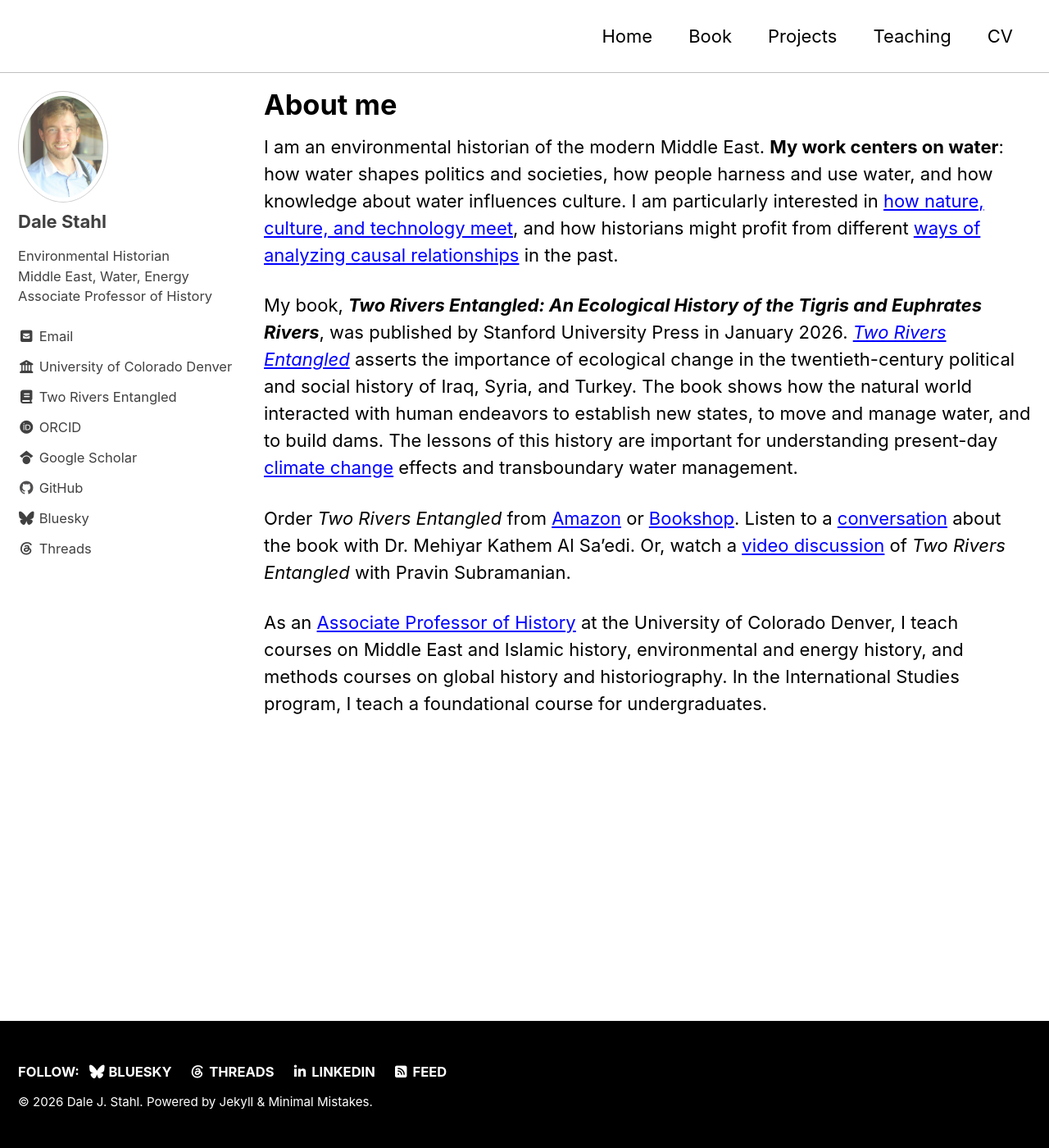
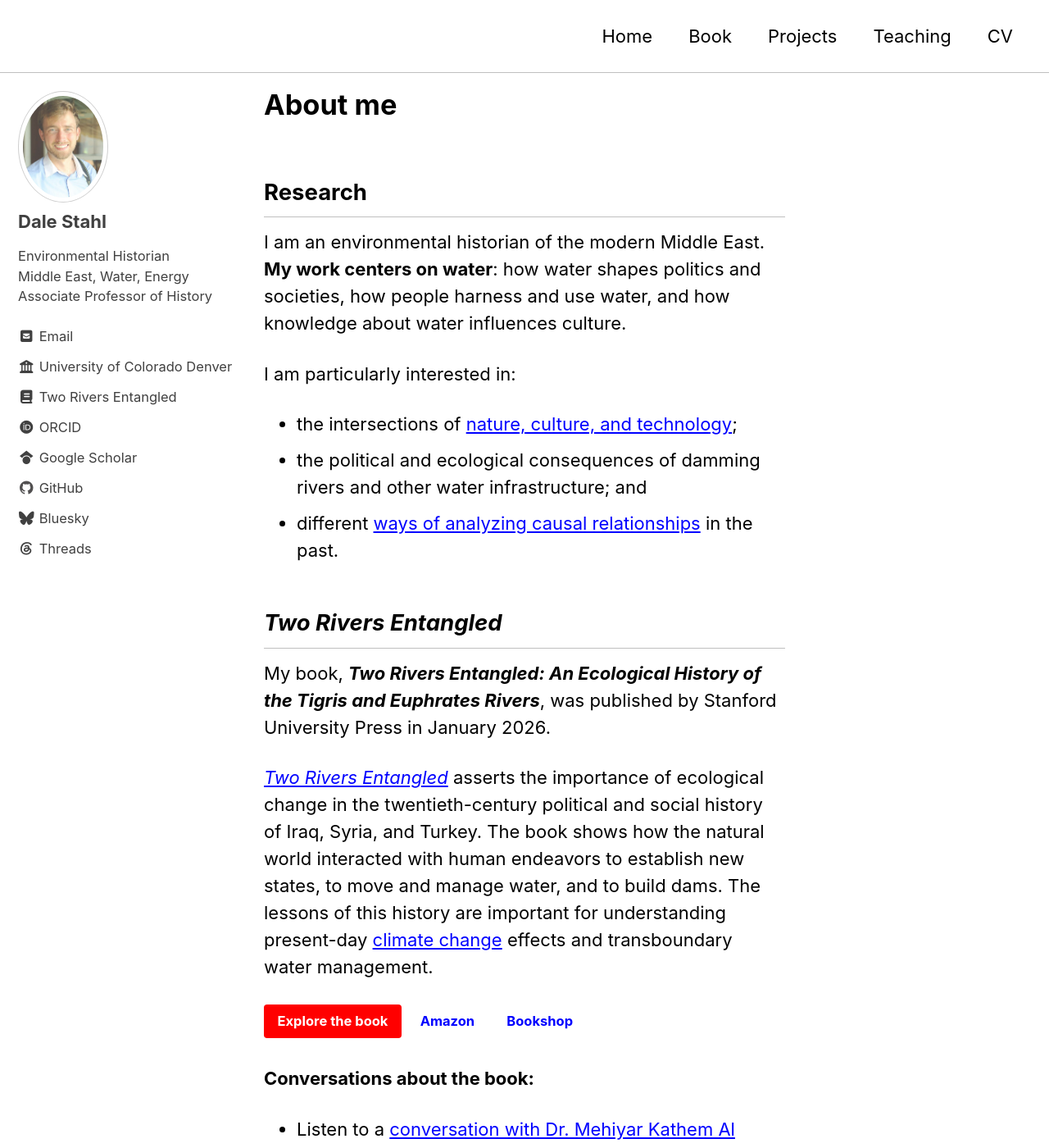
Before and after one commit to dalestahl/dalestahl.github.io, a Jekyll site: the page built from index.md, in a window 1280 px wide and 1400 px high. Shown: the whole window at 82% size. Built offline with Jekyll 4.4.1, drawn with Linux system fonts in a browser that asks for light colours; cached includes are drawn as plain includes; some of the changed text lies outside the part shown.

Commit message:
Update index.md
Improve readability, add button

```diff
--- a/index.md
+++ b/index.md
@@ -1,16 +1,41 @@
 ---
 title: "About me"
 layout: single
-classes: wide
 author_profile: true
 description: "Dale J. Stahl is an environmental historian of the modern Middle East. His work explores water, politics, technology, and ecological change."
 keywords: "Dale Stahl, environmental history, Middle East, water politics, Tigris and Euphrates, Iraq, Syria, Turkey, ecological history, history of technology, dam building"
 ---
+## Research
 
-I am an environmental historian of the modern Middle East. **My work centers on water**: how water shapes politics and societies, how people harness and use water, and how knowledge about water influences culture. I am particularly interested in [how nature, culture, and technology meet](https://www.taylorfrancis.com/chapters/edit/10.4324/9780429429699-3/technopolitical-frontier-dale-stahl){:target=”_blank”}, and how historians might profit from different [ways of analyzing causal relationships](https://link.springer.com/article/10.1007/s12685-021-00278-4){:target=”_blank”} in the past.
+I am an environmental historian of the modern Middle East. **My work centers on water**: how water shapes politics and societies, how people harness and use water, and how knowledge about water influences culture.
 
-My book, ***Two Rivers Entangled: An Ecological History of the Tigris and Euphrates Rivers***, was published by Stanford University Press in January 2026. [*Two Rivers Entangled*](/book/) asserts the importance of ecological change in the twentieth-century political and social history of Iraq, Syria, and Turkey. The book shows how the natural world interacted with human endeavors to establish new states, to move and manage water, and to build dams. The lessons of this history are important for understanding present-day [climate change](https://blog.sup.org/history/a-crisis-older-than-climate-change/) effects and transboundary water management.
+I am particularly interested in:
 
-Order *Two Rivers Entangled* from [Amazon](https://a.co/d/iaoyjCo) or [Bookshop](https://bookshop.org/p/books/two-rivers-entangled-an-ecological-history-of-the-tigris-and-euphrates-in-the-twentieth-century-dale-j-stahl/22380882). Listen to a [conversation](https://mediacentral.ucl.ac.uk/Player/42f51H9B) about the book with Dr. Mehiyar Kathem Al Sa'edi. Or, watch a [video discussion](https://youtu.be/_D_1dvHhfI0) of *Two Rivers Entangled* with Pravin Subramanian.
+- the intersections of [nature, culture, and technology](https://www.taylorfrancis.com/chapters/edit/10.4324/9780429429699-3/technopolitical-frontier-dale-stahl){:target=”_blank”};
+- the political and ecological consequences of damming rivers and other water infrastructure; and
+- different [ways of analyzing causal relationships](https://link.springer.com/article/10.1007/s12685-021-00278-4){:target=”_blank”} in the past.
 
-As an [Associate Professor of History](https://clas.ucdenver.edu/history/dale-j-stahl) at the University of Colorado Denver, I teach courses on Middle East and Islamic history, environmental and energy history, and methods courses on global history and historiography. In the International Studies program, I teach a foundational course for undergraduates.
+## *Two Rivers Entangled*
+
+My book, ***Two Rivers Entangled: An Ecological History of the Tigris and Euphrates Rivers***, was published by Stanford University Press in January 2026.
+
+[*Two Rivers Entangled*](/book/) asserts the importance of ecological change in the twentieth-century political and social history of Iraq, Syria, and Turkey. The book shows how the natural world interacted with human endeavors to establish new states, to move and manage water, and to build dams. The lessons of this history are important for understanding present-day [climate change](https://blog.sup.org/history/a-crisis-older-than-climate-change/) effects and transboundary water management.
+
+[Explore the book](/book/){: .btn .btn--primary}
+[Amazon](https://a.co/d/iaoyjCo){: .btn}
+[Bookshop](https://bookshop.org/p/books/two-rivers-entangled-an-ecological-history-of-the-tigris-and-euphrates-in-the-twentieth-century-dale-j-stahl/22380882){: .btn}
+
+**Conversations about the book:**
+
+- Listen to a [conversation with Dr. Mehiyar Kathem Al Sa'edi](https://mediacentral.ucl.ac.uk/Player/42f51H9B).
+- Watch a [video discussion with Pravin Subramanian](https://youtu.be/_D_1dvHhfI0).
+
+## Teaching
+
+As an [Associate Professor of History](https://clas.ucdenver.edu/history/dale-j-stahl) at the University of Colorado Denver. My [teaching](/teaching/) includes:
+
+- Middle East and Islamic history;
+- environmental and energy history;
+- the history of military occupation;
+- global history and historiography; and
+- a foundational undergraduate course in International Studies.
```
